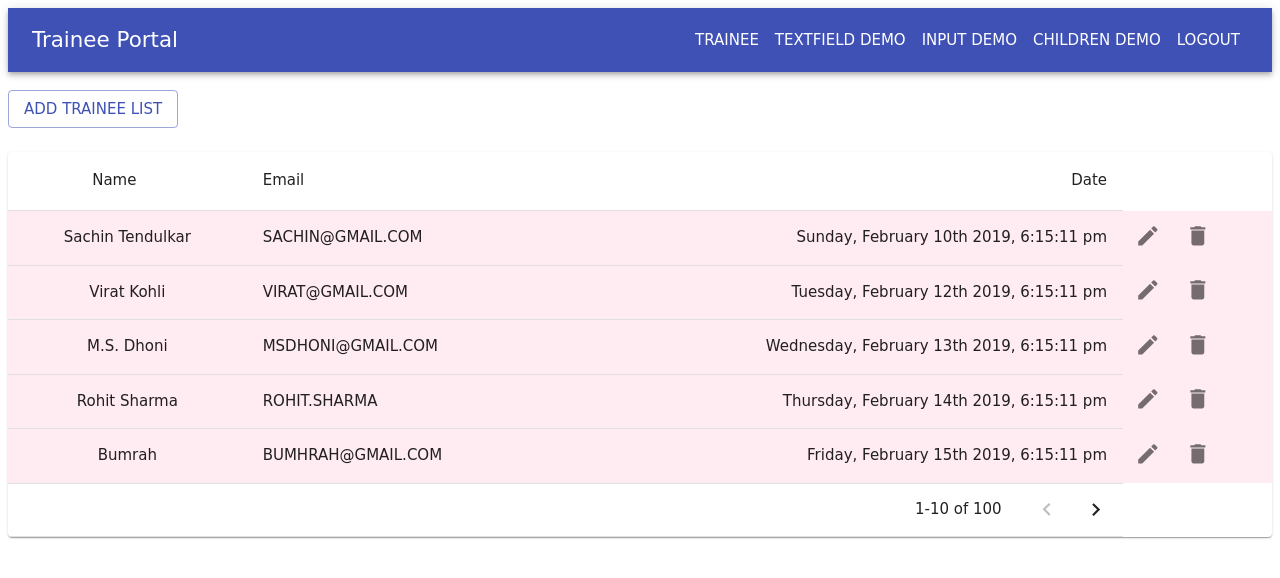
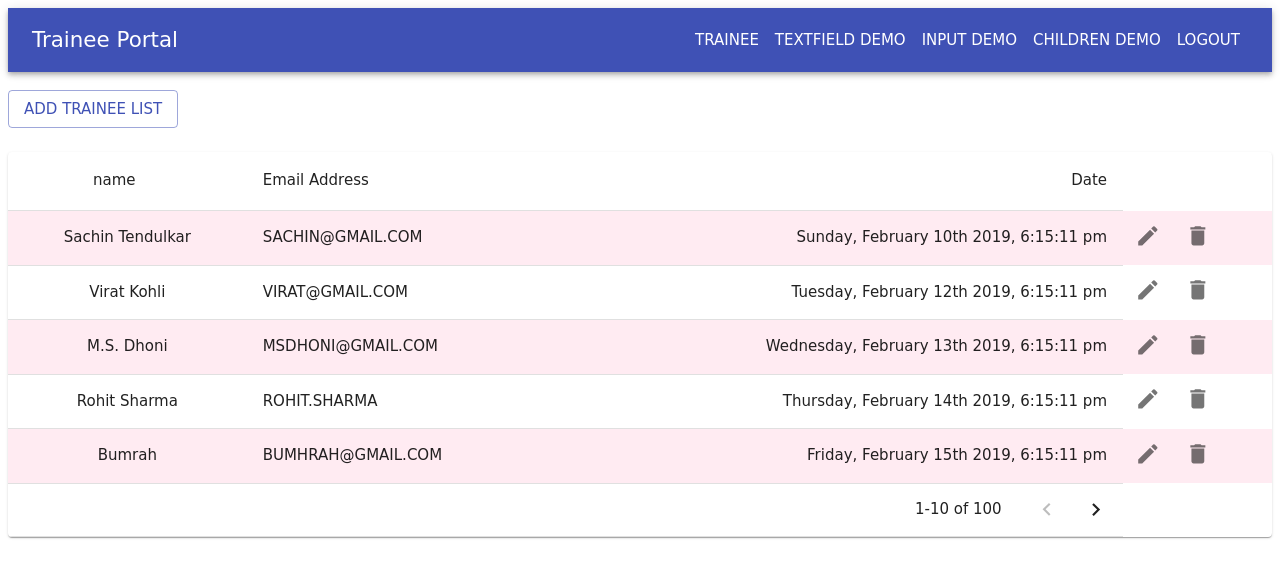
Before and after one commit to Rajshrishrimalshah/javascript-client, a React (Create React App) app: page / in a window 1280 px wide. Shown: the top 578 px of the page. Built offline with nearby package versions, Linux system fonts and the light colour scheme.

Commit message:
RemoveDialog added

```diff
--- a/src/pages/Table/Table.jsx
+++ b/src/pages/Table/Table.jsx
@@ -26,75 +26,141 @@ const style = theme => ({
 class TablePage extends Component {
 
   render() {
-    const { classes, count, data, columns, onSort, order, orderBy, page, onChangePage, rowsPerPage } = this.props;
-    const { actions } =this.props;
+    // const { classes, count, data, columns, onSort, order, orderBy, page, onChangePage, rowsPerPage,
+    //   lasses, , column, orderBy, order, onSort, onSelect, count, page, onChangePage, actions } = this.props;
+    // const { actions } =this.props;
 
+    const { classes, data, column, orderBy, order, onSort, onSelect,
+             count, page, onChangePage, actions } = this.props;
 
 
     return (
+
       <Paper className={classes.root}>
-      <Table className={classes.table} style={{}}>
-
+      <Table className={classes.table}>
         <TableHead>
-        <TableRow >
-          {
-            columns.map(column =>
+          <TableRow>
+            {column.map(row => (
               <TableCell
-            key={column.field}
-            align={column.align}
-            sortDirection={orderBy === column.field ? order : false}
+                component="th"
+                scope="row"
+                align={row.align}
+                sortDirection={orderBy === row.id ? order : false}
               >
                 <TableSortLabel
-              active={orderBy === column.field}
+                  active={orderBy === row.id}
                   direction={order}
-              onClick={() => onSort(column.field)}
+                  onClick={() => onSort(row.field)}
                 >
-
-            {column.label}
+                  {row.label}
                 </TableSortLabel>
               </TableCell>
-          )
-          }
+            ))}
           </TableRow>
         </TableHead>
+        <TableBody>
+          {
+            data.map((row, index) => (
+              <TableRow key={row.name} hover selected={index % 2 === 0}>
+                {
+                  column.map(val => (
+                    <TableCell component="th" scope="row" align={val.align}>
+                      {val.format ? (val.format(row[val.field])) : row[val.field]}
 
-        <TableBody>
-          {data.map(row => (
-            <TableRow key={row.name}
-            hover selected={10 % 2 === 0}
-            >
-            {
-              columns.map(column => (
-                <TableCell component="th" scope="row" align={column.align}>
-                  {column.format ? (column.format(row[column.field])) : row[column.field]}
                     </TableCell>
                   ))
                 }
-
-            {actions.map(({ icon, handler, index }) => (
-              <IconButton className={classes.button} aria-label="Delete" onClick={handler(row.id)}>
+                {actions.map(({ icon, handler }) => (
+                  <IconButton className={classes.button} onClick={() => handler(row)}>
                     {icon}
                   </IconButton>
                 ))}
               </TableRow>
             ))
           }
+
         </TableBody>
         <TablePagination
           rowsPerPageOptions={[]}
           colSpan={3}
           count={count}
           page={page}
+          rowsPerPage={10}
           SelectProps={{
             inputProps: { 'aria-label': 'Rows per page' },
             native: true,
           }}
           onChangePage={onChangePage}
-                  rowsPerPage={10}
+
         />
-
       </Table>
     </Paper>
+    //   <Paper className={classes.root}>
+    //   <Table className={classes.table} style={{}}>
+
+    //   <TableHead>
+    //     <TableRow >
+    //       {
+    //         columns.map(column =>
+    //         <TableCell
+    //         key={column.field}
+    //         align={column.align}
+    //         sortDirection={orderBy === column.field ? order : false}
+    //         >
+    //         <TableSortLabel
+    //           active={orderBy === column.field}
+    //           direction={order}
+    //           onClick={() => onSort(column.field)}
+    //         >
+
+    //         {column.label}
+    //         </TableSortLabel>
+    //         </TableCell>
+    //       )
+    //       }
+    //     </TableRow>
+    //   </TableHead>
+
+    //     <TableBody>
+    //       {data.map(row => (
+    //         <TableRow key={row.name}
+    //         hover selected={10 % 2 === 0}
+    //         >
+    //         {
+    //           columns.map(column => (
+    //             <TableCell component="th" scope="row" align={column.align}>
+    //               {column.format ? (column.format(row[column.field])) : row[column.field]}
+    //             </TableCell>
+    //           ))
+    //         }
+
+
+    //         { actions.map(({ icon, handler }) => (
+	  //                   <IconButton className={classes.button} onClick={() => handler(row)}>
+	  //                     {icon}
+	  //                   </IconButton>
+	  //                 ))}
+
+
+    //         </TableRow>
+    //       ))
+    //       }
+    //     </TableBody>
+    //     <TablePagination
+    //             rowsPerPageOptions={[]}
+    //             colSpan={3}
+    //             count={count}
+    //             page={page}
+    //             SelectProps={{
+    //               inputProps: { 'aria-label': 'Rows per page' },
+    //               native: true,
+    //             }}
+    //             onChangePage={onChangePage}
+    //               rowsPerPage={10}
+    //           />
+
+    //   </Table>
+    // </Paper>
   );
 }
 }
--- a/src/pages/Trainee/TraineeList.jsx
+++ b/src/pages/Trainee/TraineeList.jsx
@@ -1,6 +1,7 @@
 import AddDialog from "../Trainee/components/AddDialog/AddDialog";
 import Button from "@material-ui/core/Button";
 import DeleteIcon from "@material-ui/icons/Delete";
+import RemoveDialog from "./components/RemoveDialog/RemoveDialog"
 import EditIcon from "@material-ui/icons/Edit";
 import EditDialog from "./components/EditDialog/EditDialog";
 import Form from "../Trainee/Form";
@@ -24,7 +25,10 @@ class TraineeList extends Component {
         email: "",
         password: ""
       },
-      selectedRow: []
+      selectedRow: [],
+      openEditDialog: false,
+      openDeleteDialog: false,
+      currentUser: {},
     };
   }
 
@@ -34,6 +38,34 @@ class TraineeList extends Component {
       open: open ? false : true
     });
   };
+
+  handleClose = () => {
+    this.setState({
+      open: false,
+      openEditDialog: false,
+      openDeleteDialog: false,
+    });
+  }
+
+
+  handleEditDialogueOpen = (obj) => {
+    console.log(obj);
+    this.setState({
+      openEditDialog: true,
+      currentUser: obj,
+    });
+  }
+
+  handleRemoveDialogueOpen = (obj) => {
+    this.setState({
+      openDeleteDialog: true,
+      currentUser: obj,
+    });
+  }
+
+  onDeleteSubmit = (obj) => {
+    console.log('Delete Operation-->',obj);
+  }
 
   handleDataParent = (name, email, password) => event => {
     const { user, open } = this.state;
@@ -47,7 +79,7 @@ class TraineeList extends Component {
     console.log(this.state.user);
   };
 
-  getFormattedDate = date => {
+  getDateFormatted = date => {
     return moment(date).format("dddd, MMMM Do YYYY, h:mm:ss a");
   };
 
@@ -66,14 +98,14 @@ class TraineeList extends Component {
     });
   };
 
-  handleEditDialogOpen = index => (event) => {
-    const details =  trainees.find(trainee => index === trainee.id);
-    const { edit } = this.state;
-    this.setState({
-      edit: edit ? false : true,
-      selectedRow: details
-    })
-  };
+  // handleEditDialogOpen = index => (event) => {
+  //   const details =  trainees.find(trainee => index === trainee.id);
+  //   const { edit } = this.state;
+  //   this.setState({
+  //     edit: edit ? false : true,
+  //     selectedRow: details
+  //   })
+  // };
 
   clickHandler = () => {
     const { edit } = this.state;
@@ -86,7 +118,8 @@ class TraineeList extends Component {
     console.log("Remove Handler");
   };
   render() {
-    const { open, order, orderBy, page, edit, selectedRow } = this.state;
+    const { open, order, orderBy, page, edit, selectedRow,
+       openEditDialog, openDeleteDialog, currentUser, } = this.state;
     const { match } = this.props;
     // console.log(match);
 
@@ -103,7 +136,40 @@ class TraineeList extends Component {
         </AddDialog>
 
 
-          <EditDialog
+          {
+          openEditDialog && <EditDialog open={openEditDialog} onClose={this.handleClose} data={currentUser} />
+          }
+          <RemoveDialog open={openDeleteDialog} onClose={this.handleClose} data={currentUser} onSubmit={this.onDeleteSubmit} />
+          <Table
+          id="id"
+          data={trainees}
+          column={[
+          { field: 'name', label: 'name', align: 'center' },
+          { field: 'email', label: 'Email Address', format: value => value && value.toUpperCase() },
+          {
+          field: 'createdAt', label: 'Date', align: 'right', format: this.getDateFormatted,
+          },
+          ]}
+          actions={[
+          {
+          icon: <EditIcon />,
+          handler: this.handleEditDialogueOpen,
+          },
+          {
+          icon: <DeleteIcon />,
+          handler: this.handleRemoveDialogueOpen,
+          },
+          ]}
+          orderBy={orderBy}
+          order={order}
+          onSort={this.handleSort}
+          onSelect={this.handleSelect}
+          count={100}
+          page={page}
+          onChangePage={this.handleChangePage}
+          />
+
+          {/* <EditDialog
             openProp={edit}
             selectedRow={selectedRow}
             clickHandler={this.handleEditDialogOpen}
@@ -149,7 +215,7 @@ class TraineeList extends Component {
           count={100}
           page={page}
           onChangePage={this.handleChangePage}
-        />
+        /> */}
 
         {/* <ul>
           {trainees.map(({ id, name }) => (
--- a/src/pages/Trainee/components/EditDialog/EditDialog.jsx
+++ b/src/pages/Trainee/components/EditDialog/EditDialog.jsx
@@ -1,136 +1,271 @@
-/* eslint-disable no-unused-vars */
-import AccountCircle from "@material-ui/icons/AccountCircle";
-import React, { Component } from "react";
-import Button from "@material-ui/core/Button";
+import React from 'react';
 	import Dialog from '@material-ui/core/Dialog';
 	import DialogActions from '@material-ui/core/DialogActions';
 	import DialogContent from '@material-ui/core/DialogContent';
-import DialogContentText from '@material-ui/core/DialogContentText';
 	import DialogTitle from '@material-ui/core/DialogTitle';
-import Grid from "@material-ui/core/Grid";
-import InputAdornment from "@material-ui/core/InputAdornment";
-import Mail from "@material-ui/icons/Mail";
-import TextField from "@material-ui/core/TextField";
-import Paper from "@material-ui/core/Paper";
+	import Mail from '@material-ui/icons/Mail';
+	import InputAdornment from '@material-ui/core/InputAdornment';
+	import AccountCircle from '@material-ui/icons/AccountCircle';
+	import Button from '@material-ui/core/Button';
+	import { Grid, TextField } from '@material-ui/core';
+	import { withStyles } from '@material-ui/core/styles';
 
-class EditDialog extends Component {
+
+	const styles = theme => ({
+	 root: {
+	 flexGrow: 1,
+	 },
+	 paper: {
+	 padding: theme.spacing(2),
+	 textAlign: 'center',
+	 color: theme.palette.text.secondary,
+	 },
+	});
+
+	class EditDialog extends React.PureComponent {
 	 constructor(props) {
 	 super(props);
-    console.log('constructor', props.selectedRow);
-    this.state = {
-      name: "",
-      email: ''
-    }
+	 const { data } = props;
+	 const { name, email } = data;
+	 this.state = { name, email };
 	 }
 
-  handleFieldChange = event => {
-    console.log('in change handler', event.target.name, event.target.value)
-    this.setState(
-      { [event.target.name]: event.target.value }
-    );
-  };
-
-  static getDerivedStateFromProps(nextProps, prevState) {
-    const { selectedRow } = nextProps;
-    const { name, email } = prevState;
-    if (selectedRow && (selectedRow.email != prevState.email || selectedRow.name != prevState.name) )
-    return {name: name, email: email}
-    else
-    return null;
+	 handleInputChange = (event) => {
+	 // eslint-disable-next-line no-unused-vars
+	 const { isTouch } = this.state;
+	 // isTouch.push(event.target.name);
+	 this.setState({
+	 [event.target.name]: event.target.value,
+	 }, this.handleValidator);
 	 }
 
 	 handleSubmit = () => {
-    const {name, email} = this.state;
-    //console.log(`name: ${name}, email: ${email}`);
+	 // const { name, email } = this.state;
 	 console.log(this.state);
 	 }
 
+	 render() {
+	 // eslint-disable-next-line react/prop-types
+	 const { open, onClose, classes } = this.props;
+	 const { name, email } = this.state;
+	 return (
 
-
-  render() {
-    const { name, email } = this.state;
-    const { clickHandler, openProp, selectedRow, handleCancel } = this.props;
-    // console.log(selectedRow.name);
-    // console.log('name in state', this.state.name);
-    console.log(this.state);
-
-
-
-    const style = {
-      margin: 12,
-      display: "flex",
-      flexDirection: "row",
-      justifyContent: "flex-end"
-    };
-
-    return (
-      <>
-      <Dialog open={openProp} onClose={handleCancel} aria-labelledby="form-dialog-title">
-        <DialogTitle id="form-dialog-title">Edit Trainee</DialogTitle>
+	 <Dialog open={open} aria-labelledby="form-dialog-title">
+	 <DialogTitle id="form-dialog-title">Edit</DialogTitle>
 	 <DialogContent>
-          <DialogContentText>
-            Enter your trainee details
-          </DialogContentText>
-          <Paper style={style}>
 	 <Grid container spacing={3}>
 	 <Grid item xs={12}>
 	 <TextField
-                required
+	 id="outlined-name"
+	 label="Name"
 	 name="name"
-                value={selectedRow.name}
-                defaultValue={selectedRow.name}
-                id="outlined-required"
-                label="Name"
-                margin="normal"
-                variant="outlined"
+	 value={name}
 	 fullWidth
-                onChange={this.handleFieldChange}
+	 defaultValue=""
+	 className={classes.textField}
+	 onChange={this.handleInputChange}
 	 InputProps={{
 	 startAdornment: (
 	 <InputAdornment position="start">
 	 <AccountCircle />
 	 </InputAdornment>
-                  )
+	 ),
 	 }}
+	 margin="normal"
+	 variant="outlined"
 	 />
 	 </Grid>
-
 	 <Grid item xs={12}>
 	 <TextField
-                required
+	 id="outlined-name"
+	 label="email"
+	 type="email"
+	 value={email}
 	 name="email"
-                defaultvalue={selectedRow.email}
-                //defaultValue={selectedRow.email}
-                id="outlined-required"
-                label="Email Address"
-                margin="normal"
-                variant="outlined"
+	 defaultValue=""
 	 fullWidth
-                onChange={this.handleFieldChange}
+	 className={classes.textField}
+	 onChange={this.handleInputChange}
+
 	 InputProps={{
 	 startAdornment: (
 	 <InputAdornment position="start">
 	 <Mail />
 	 </InputAdornment>
-                  )
+	 ),
 	 }}
+	 // value={values.name}
+	 // onChange={handleChange('name')}
+	 margin="normal"
+	 variant="outlined"
 	 />
 	 </Grid>
 	 </Grid>
-        </Paper>
 	 </DialogContent>
+
 	 <DialogActions>
-          <Button onClick={handleCancel} color="primary">
+	 <Button color="primary" onClick={onClose}>
 	 Cancel
 	 </Button>
 	 <Button color="primary" onClick={this.handleSubmit}>
-            Submit
+	 Subscribe
 	 </Button>
 	 </DialogActions>
 	 </Dialog>
-      </>
 	 );
 	 }
 	}
+	export default withStyles(styles)(EditDialog);
 
-export default EditDialog;
+
+
+
+
+
+
+
+
+
+
+
+
+
+
+
+
+// /* eslint-disable no-unused-vars */
+// import AccountCircle from "@material-ui/icons/AccountCircle";
+// import React, { Component } from "react";
+// import Button from "@material-ui/core/Button";
+// import Dialog from '@material-ui/core/Dialog';
+// import DialogActions from '@material-ui/core/DialogActions';
+// import DialogContent from '@material-ui/core/DialogContent';
+// import DialogContentText from '@material-ui/core/DialogContentText';
+// import DialogTitle from '@material-ui/core/DialogTitle';
+// import Grid from "@material-ui/core/Grid";
+// import InputAdornment from "@material-ui/core/InputAdornment";
+// import Mail from "@material-ui/icons/Mail";
+// import TextField from "@material-ui/core/TextField";
+// import Paper from "@material-ui/core/Paper";
+
+// class EditDialog extends Component {
+//   constructor(props) {
+//     super(props);
+//     console.log('constructor', props.selectedRow);
+//     this.state = {
+//       name: "",
+//       email: ''
+//     }
+//   }
+
+//   handleFieldChange = event => {
+//     console.log('in change handler', event.target.name, event.target.value)
+//     this.setState(
+//       { [event.target.name]: event.target.value }
+//     );
+//   };
+
+//   static getDerivedStateFromProps(nextProps, prevState) {
+//     const { selectedRow } = nextProps;
+//     const { name, email } = prevState;
+//     if (selectedRow && (selectedRow.email != prevState.email || selectedRow.name != prevState.name) )
+//     return {name: name, email: email}
+//     else
+//     return null;
+//   }
+
+//   handleSubmit = () => {
+//     const {name, email} = this.state;
+//     //console.log(`name: ${name}, email: ${email}`);
+//     console.log(this.state);
+//   }
+
+
+
+//   render() {
+//     const { name, email } = this.state;
+//     const { clickHandler, openProp, selectedRow, handleCancel } = this.props;
+//     // console.log(selectedRow.name);
+//     // console.log('name in state', this.state.name);
+//     console.log(this.state);
+
+
+
+//     const style = {
+//       margin: 12,
+//       display: "flex",
+//       flexDirection: "row",
+//       justifyContent: "flex-end"
+//     };
+
+//     return (
+//       <>
+//       <Dialog open={openProp} onClose={handleCancel} aria-labelledby="form-dialog-title">
+//         <DialogTitle id="form-dialog-title">Edit Trainee</DialogTitle>
+//         <DialogContent>
+//           <DialogContentText>
+//             Enter your trainee details
+//           </DialogContentText>
+//           <Paper style={style}>
+//           <Grid container spacing={3}>
+//             <Grid item xs={12}>
+//               <TextField
+//                 required
+//                 name="name"
+//                 value={selectedRow.name}
+//                 defaultValue={selectedRow.name}
+//                 id="outlined-required"
+//                 label="Name"
+//                 margin="normal"
+//                 variant="outlined"
+//                 fullWidth
+//                 onChange={this.handleFieldChange}
+//                 InputProps={{
+//                   startAdornment: (
+//                     <InputAdornment position="start">
+//                       <AccountCircle />
+//                     </InputAdornment>
+//                   )
+//                 }}
+//               />
+//             </Grid>
+
+//             <Grid item xs={12}>
+//               <TextField
+//                 required
+//                 name="email"
+//                 defaultvalue={selectedRow.email}
+//                 //defaultValue={selectedRow.email}
+//                 id="outlined-required"
+//                 label="Email Address"
+//                 margin="normal"
+//                 variant="outlined"
+//                 fullWidth
+//                 onChange={this.handleFieldChange}
+//                 InputProps={{
+//                   startAdornment: (
+//                     <InputAdornment position="start">
+//                       <Mail />
+//                     </InputAdornment>
+//                   )
+//                 }}
+//               />
+//             </Grid>
+//           </Grid>
+//         </Paper>
+//         </DialogContent>
+//         <DialogActions>
+//           <Button onClick={handleCancel} color="primary">
+//             Cancel
+//           </Button>
+//           <Button color="primary" onClick={this.handleSubmit}>
+//             Submit
+//           </Button>
+//         </DialogActions>
+//       </Dialog>
+//       </>
+//     );
+//   }
+// }
+
+// export default EditDialog;
--- a/src/pages/Trainee/components/RemoveDialog/RemoveDialog.jsx
+++ b/src/pages/Trainee/components/RemoveDialog/RemoveDialog.jsx
@@ -0,0 +1,84 @@
+import React from 'react';
+	import Dialog from '@material-ui/core/Dialog';
+	import DialogActions from '@material-ui/core/DialogActions';
+	import DialogContent from '@material-ui/core/DialogContent';
+	import DialogTitle from '@material-ui/core/DialogTitle';
+	// import Mail from '@material-ui/icons/Mail';
+	// import InputAdornment from '@material-ui/core/InputAdornment';
+	// import AccountCircle from '@material-ui/icons/AccountCircle';
+	import Button from '@material-ui/core/Button';
+	import { Grid, TextField, DialogContentText } from '@material-ui/core';
+	import { withStyles } from '@material-ui/core/styles';
+
+
+	const styles = theme => ({
+	  root: {
+	    flexGrow: 1,
+	  },
+	  paper: {
+	    padding: theme.spacing(2),
+	    textAlign: 'center',
+	    color: theme.palette.text.secondary,
+	  },
+	});
+
+	class EditDialog extends React.PureComponent {
+	  constructor(props) {
+	    super(props);
+	    // eslint-disable-next-line react/prop-types
+	    const { data } = props;
+	    const { name, email } = data;
+	    this.state = { name, email };
+	  } // state = {
+	  //   // eslint-disable-next-line react/no-unused-state
+	  //   name: '', email: '',
+	  // };
+
+	  handleInputChange = (event) => {
+	    // eslint-disable-next-line no-unused-vars
+	    const { isTouch } = this.state;
+	    // isTouch.push(event.target.name);
+	    this.setState({
+	      [event.target.name]: event.target.value,
+	    }, this.handleValidator);
+	  }
+
+	  handleSubmit = () => {
+	    const { onSubmit, data, onClose } = this.props;
+	    onSubmit(data);
+	    onClose();
+	  }
+
+	  render() {
+	    // eslint-disable-next-line react/prop-types
+	    const { open, onClose, classes } = this.props;
+	    console.log("check",this.props);
+	    console.log("state check",this.state);
+
+	    return (
+	      <Dialog
+	        open={open}
+	        onClose={onClose}
+	        aria-labelledby="alert-dialog-title"
+	        aria-describedby="alert-dialog-description"
+	      >
+	        <DialogTitle id="alert-dialog-title">Delete Trainee?</DialogTitle>
+	        <DialogContent>
+	          <DialogContentText id="alert-dialog-description">
+	            Are you sure to delete a trainee?
+	          </DialogContentText>
+	        </DialogContent>
+	        <DialogActions>
+	          <Button onClick={onClose} color="primary">
+	            Cancel
+	          </Button>
+	          <Button color="primary" autoFocus onClick={this.handleSubmit}>
+	            Delete
+	          </Button>
+	        </DialogActions>
+	      </Dialog>
+
+	    );
+	  }
+	}
+	export default withStyles(styles)(EditDialog);
```
Lines whose indentation alone changed are shown as unchanged.
